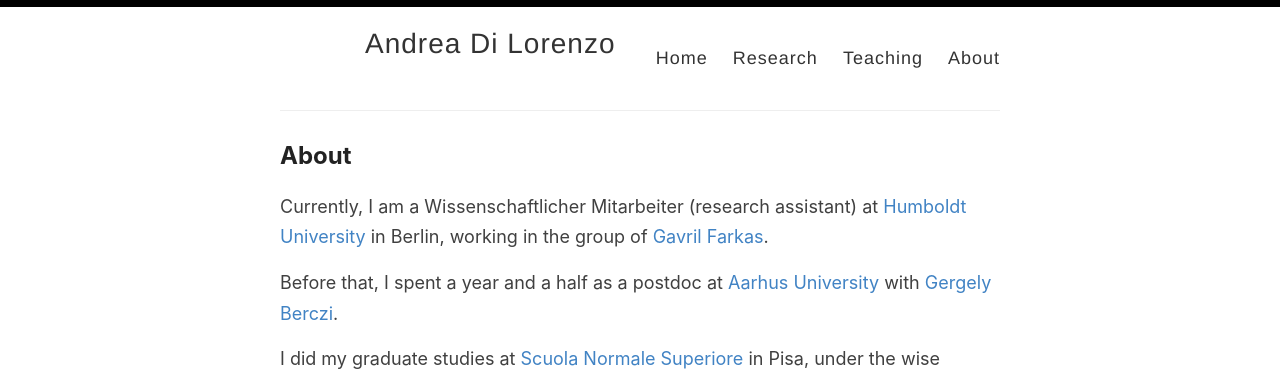
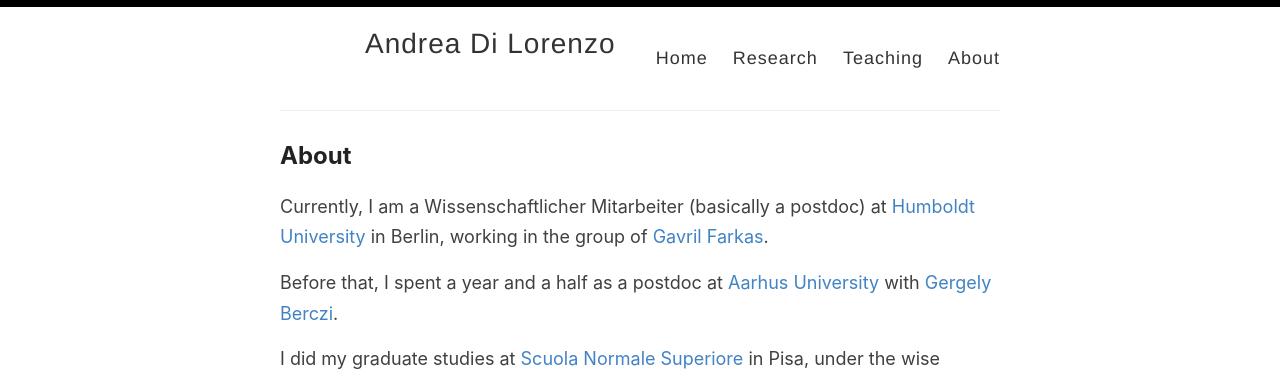
Before and after one commit to anddil/anddil.github.io, a Jekyll site: the page built from _pages/about.md, in a window 1280 px wide. Shown: the top 380 px of the page. Built offline with Jekyll 4.4.1, drawn with Linux system fonts in a browser that asks for light colours.

Commit message:
Update about.md

```diff
--- a/_pages/about.md
+++ b/_pages/about.md
@@ -5,7 +5,7 @@ permalink: /about/
 ---
 
 
-Currently, I am a Wissenschaftlicher Mitarbeiter (research assistant) at [Humboldt University](https://www.mathematik.hu-berlin.de/en) in Berlin, working in the group of [Gavril Farkas](https://www.mathematik.hu-berlin.de/~farkas/).
+Currently, I am a Wissenschaftlicher Mitarbeiter (basically a postdoc) at [Humboldt University](https://www.mathematik.hu-berlin.de/en) in Berlin, working in the group of [Gavril Farkas](https://www.mathematik.hu-berlin.de/~farkas/).
 
 Before that, I spent a year and a half as a postdoc at [Aarhus University](https://math.au.dk/en/) with [Gergely Berczi](https://sites.google.com/view/gergely-berczi/home).
 
```
